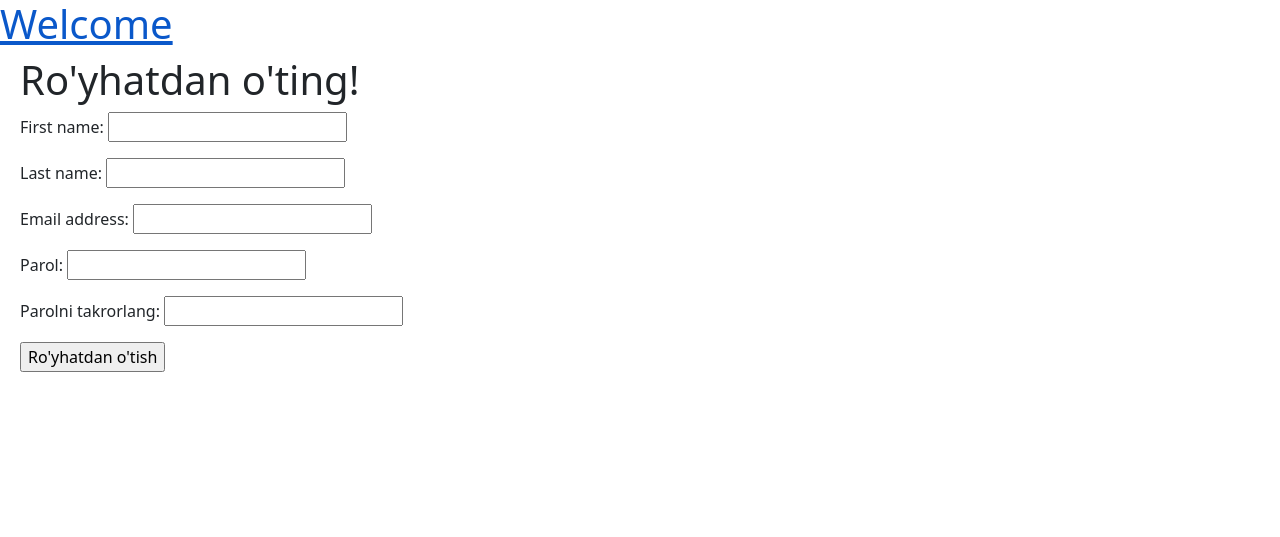
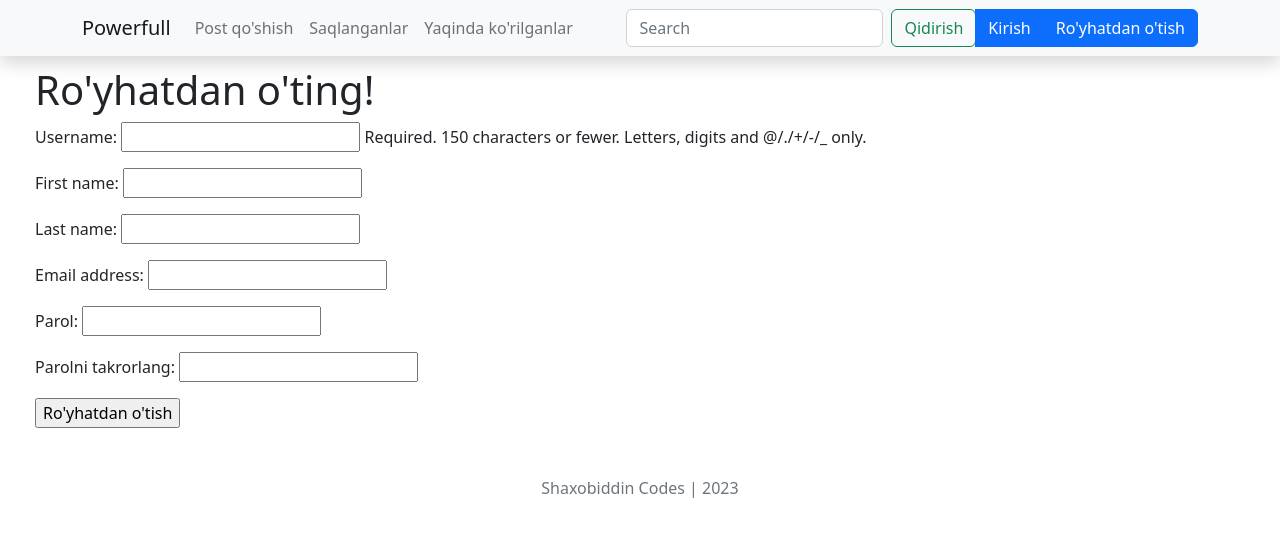
Before and after one commit to success-99/powerful, a Django app: page /post/register/ in a window 1280 px wide. Shown: the top 537 px of the page. Run offline with Django 4.2, Linux system fonts and the light colour scheme; some libraries are stand-ins or nearby versions.

Commit message:
page decaration

```diff
--- a/blog/forms.py
+++ b/blog/forms.py
@@ -1,5 +1,5 @@
 from django import forms
-from .models import Comment
+from .models import Comment, Post
 from django.contrib.auth.models import User
 
 class UserRegistrationForm(forms.ModelForm):
@@ -8,7 +8,7 @@ class UserRegistrationForm(forms.ModelForm):
 
     class Meta:
         model = User
-        fields = ['first_name','last_name','email','password','password_2']
+        fields = ['username','first_name','last_name','email','password','password_2']
 
     def clean_password_2(self):
         data = self.cleaned_data
@@ -33,3 +33,8 @@ class CommentForm(forms.ModelForm):
     class Meta:
         model = Comment
         fields = ['name', 'email', 'body']
+
+class PostAddForm(forms.ModelForm):
+    class Meta:
+        model=Post
+        fields = ['title','author','body']
--- a/blog/urls.py
+++ b/blog/urls.py
@@ -1,17 +1,19 @@
 from django.urls import path
-from .views import post_detail, post_share,post_comment,user_register,user_login,dashboard,delete,post_list
-# from .views import PostListView
+from .views import post_detail, post_share,post_comment_add,user_register,user_login,profile,post_delete,user_logout,post_add
+from .views import PostListView
 
 app_name = 'blog'
 
 urlpatterns = [
-    path('',post_list, name='post_list'),
-    path('<int:year>/<int:month>/<int:day>/<slug:post>/', post_detail, name='post_detail'),
-    path('<int:post_id>/share/', post_share, name='post_share'),
-    path('<int:post_id>/comment/',post_comment , name='post_comment'),
-    path('post/register/', user_register, name='user_register'),
-    path('login/', user_login, name='user_login'),
-    path('profile/', dashboard, name='profile'),
-    path('post/<int:pk>/delete', delete, name='delete'),
+    path('',PostListView.as_view(), name='post_list'),
+    path('<int:year>/<int:month>/<int:day>/<slug:post>/',post_detail, name='post_detail'),
+    path('<int:post_id>/share/',post_share, name='post_share'),
+    path('<int:post_id>/comment/',post_comment_add, name='post_comment'),
+    path('post/register/',user_register, name='user_register'),
+    path('login/',user_login, name='user_login'),
+    path('logout/', user_logout, name='user_logout'),
+    path('post-add/', post_add, name='post_add'),
 
+    path('profile/',profile, name='profile'),
+    path('post/<int:pk>/delete',post_delete, name='post_delete'),
 ]
--- a/blog/views.py
+++ b/blog/views.py
@@ -2,23 +2,38 @@ from django.shortcuts import render, redirect
 from .models import Post
 from django.shortcuts import get_object_or_404,HttpResponse
 from django.views.generic import ListView
-from .forms import EmailPostForm,CommentForm,UserRegistrationForm,LoginForm
+from .forms import EmailPostForm,CommentForm,UserRegistrationForm,LoginForm,PostAddForm
 from django.core.mail import send_mail
 from django.views.decorators.http import require_POST
-from django.contrib.auth import authenticate,login
+from django.contrib.auth import authenticate,login,logout
 from django.contrib.auth.decorators import login_required
+from django.contrib import messages
+
 # Create your views here.
 
-# class PostListView(ListView):
-#     queryset = Post.published.all()
-#     context_object_name = 'posts'
-#     paginate_by = 2
-#     template_name = 'blog/post/list.html'
+class PostListView(ListView):
+    queryset = Post.published.all()
+    context_object_name = 'posts'
+    paginate_by = 2
+    template_name = 'blog/post/list.html'
+
+# @login_required(login_url='blog:user_login')
+# def post_list(request):
+#     posts = Post.published.all()
+#     return render(request, 'blog/post/list.html', {'posts': posts})
 
 @login_required(login_url='blog:user_login')
-def post_list(request):
-    posts = Post.published.all()
-    return render(request, 'blog/post/list.html', {'posts': posts})
+def post_add(request):
+    if request.method == "GET":
+        form = PostAddForm()
+        return render(request, 'blog/post/post_add.html', {'form': form})
+    elif request.method == "POST":
+        form = PostAddForm(data=request.POST, files=request.FILES)
+        if form.is_valid():
+            form.save()
+            messages.success(request, "Muvaffaqiyatli qo'shildi!")
+            return redirect('blog:post_list')
+        return render(request, 'blog/post/post_add.html', {'form': form})
 
 
 def post_detail(request, year, month, day, post):
@@ -53,8 +68,9 @@ def post_share(request, post_id):
     return render(request, 'blog/post/share.html', {'post': post,
                                                     'form': form,
                                                     'sent': sent})
+
 @require_POST
-def post_comment(request,post_id):
+def post_comment_add(request,post_id):
     post = get_object_or_404(Post,id=post_id,status=Post.Status.PUBLISHED)
     comment = None
     form = CommentForm(data=request.POST)
@@ -100,15 +116,23 @@ def user_login(request):
     else:
         form = LoginForm()
         return render(request,'account/login.html',{'form':form })
+
+
 @login_required(login_url='blog:user_login')
-def dashboard(request):
+def profile(request):
     user = request.user
     context={
         'user': user
     }
-    return render(request,'account/dashboard.html',context=context)
+    return render(request,'account/profile.html',context=context)
 
-def delete(request, pk):
+def user_logout(request):
+    if request.user.is_authenticated:
+        logout(request)
+        return redirect('blog:post_list')
+    else:
+        return HttpResponse("Foydalanuvchi avtorizatsiyadan o'tmagan.")
+def post_delete(request, pk):
     delete = get_object_or_404(Post, id=pk)
     delete.delete()
     return redirect('blog:profile')
--- a/core/settings.py
+++ b/core/settings.py
@@ -39,6 +39,9 @@ INSTALLED_APPS = [
     'django.contrib.staticfiles',
 
     #package
+
+    'crispy_forms',
+    'bootstrap5',
     'rest_framework',
 
     # local
@@ -48,7 +51,7 @@ INSTALLED_APPS = [
     'compiler',
 
 ]
-
+CRISPY_TEMPLATE_PACK = 'bootstrap5'
 MIDDLEWARE = [
     'django.middleware.security.SecurityMiddleware',
     'django.contrib.sessions.middleware.SessionMiddleware',
--- a/requriments.txt
+++ b/requriments.txt
@@ -28,3 +28,6 @@ Unipath==1.0
 wcwidth==0.2.6
 webencodings==0.5.1
 whitenoise==5.0.1
+django-crispy-forms==2.0
+django-bootstrap-v5==1.0.11
+crispy-bootstrap5==0.7
--- a/templates/account/dashboard.html
+++ b/templates/account/profile.html
@@ -4,6 +4,6 @@
 {% block content%}
 
 <h1> Dashboard</h1>
-    {{ user.name }}
+    {{ user.first_name }}
 
 {% endblock %}
--- a/templates/account/register_done.html
+++ b/templates/account/register_done.html
@@ -3,7 +3,7 @@
 {% block content %}
  <h1>                   Ro'yhatdan o'tdingiz!</h1>
     <h2>       Welcome {{ new_user.first_name }}!</h2>
-    <p>  <a href="{% url 'blog:login' %}">Login</a> qilishingiz munkin!</p>
+    <p>  <a href="{% url 'blog:user_login' %}">Login</a> qilishingiz munkin!</p>
 
 
 {% endblock %}
--- a/templates/blog/base.html
+++ b/templates/blog/base.html
@@ -1,22 +1,85 @@
 {% load static %}
-<style>
-    .ml{
-        margin-left: 20px;
-    }
-</style>
+
 <!DOCTYPE html>
 <html lang="en">
 <head>
     <meta charset="UTF-8">
-    <link href="https://cdn.jsdelivr.net/npm/bootstrap@5.0.2/dist/css/bootstrap.min.css" rel="stylesheet" integrity="sha384-EVSTQN3/azprG1Anm3QDgpJLIm9Nao0Yz1ztcQTwFspd3yD65VohhpuuCOmLASjC" crossorigin="anonymous">
+    <meta http-equiv="X-UA-Compatible" content="IE=edge">
+    <meta name="viewport" content="width=device-width, initial-scale=1.0">
+    <title>{% block title %} POWERFULL {% endblock title %}</title>
+     <link href="https://cdn.jsdelivr.net/npm/bootstrap@5.2.3/dist/css/bootstrap.min.css" rel="stylesheet" integrity="sha384-rbsA2VBKQhggwzxH7pPCaAqO46MgnOM80zW1RWuH61DGLwZJEdK2Kadq2F9CUG65" crossorigin="anonymous">
+    <link rel="stylesheet" href="https://cdn.jsdelivr.net/npm/bootstrap-icons@1.3.0/font/bootstrap-icons.css">
+</head>
+<style>
+    img{
+        object-fit: contain;
+    }
+    .container2{
+        margin-left: 35px;
+        margin-top: 10px;
+    }
 
-    <title>{% block title %}{% endblock %}</title>
-</head>
+</style>
 <body>
-<h1> <a href="{% url 'blog:post_list'%}"> Welcome </a></h1>
-<div class="ml">
-{% block content %}
-{% endblock%}
-</div>
+    <!-- Navbar Start -->
+    <nav class="shadow navbar navbar-expand-lg bg-light">
+        <div class="container">
+          <a class="navbar-brand" href="/">Powerfull</a>
+          <button class="navbar-toggler" type="button" data-bs-toggle="collapse" data-bs-target="#navbarContent" aria-controls="navbarSupportedContent" aria-expanded="false" aria-label="Toggle navigation">
+            <span class="navbar-toggler-icon"></span>
+          </button>
+          <div class="collapse navbar-collapse" id="navbarContent">
+            <ul class="navbar-nav me-auto mb-2 mb-lg-0">
+
+              <li class="nav-item">
+                <a class="nav-link" href="{% url 'blog:post_add' %}">Post qo'shish</a>
+              </li>
+
+              <li class="nav-item">
+                <a class="nav-link" href="#">Saqlanganlar</a>
+              </li>
+              <li class="nav-item">
+                <a class="nav-link" href="#">Yaqinda ko'rilganlar</a>
+              </li>
+
+
+            </ul>
+              <div class="btn-group">
+                <form class="d-flex " role="search">
+                  <input class="form-control me-2" name="q" type="search" placeholder="Search" aria-label="Qidirish">
+                  <button class="btn btn-outline-success" type="submit">Qidirish</button>
+                </form>
+                {% if request.user.is_authenticated %}
+
+                <button type="button" class="btn  dropdown-toggle" data-bs-toggle="dropdown" data-bs-display="static" aria-expanded="false">
+                  <img src="https://encrypted-tbn0.gstatic.com/images?q=tbn:ANd9GcTemen2YvJHRaq0atbxaYMvcyL7LB0bnN0Rew&usqp=CAU" width="35" height="35" class=" rounded rounded-circle" alt="">
+                </button>
+                <ul class="dropdown-menu dropdown-menu-end dropdown-menu-lg">
+                  <li><a class="dropdown-item" href="{% url 'blog:profile' %}">Profil</a></li>
+                  <li><a class="dropdown-item" href="#">Parolni o'zgartirish</a></li>
+                  <li><a class="dropdown-item" href="#">Profilni tahrirlash</a></li>
+                  <li><a class="dropdown-item" href="{% url 'blog:user_logout' %}">Chiqish</a></li>
+                </ul>
+                {% else %}
+                <a href="{% url 'blog:user_login' %}" class="btn btn-primary">Kirish</a>
+                <a href="{% url 'blog:user_register' %}" class="btn btn-primary">Ro'yhatdan o'tish</a>
+                {% endif %}
+              </div>
+          </div>
+        </div>
+    </nav>
+    <!-- Navbar End -->
+    <div class="container2">
+   {% block content %}
+
+   {% endblock content %}
+    </div>
+
+
+    <div class="footer m-5 mb-3 ">
+        <center class="text-muted" >Shaxobiddin Codes | 2023</center>
+    </div>
+     <script src="js/bootstrap.bundle.min.js"></script>
+     <script src="https://cdn.jsdelivr.net/npm/bootstrap@5.2.3/dist/js/bootstrap.bundle.min.js" integrity="sha384-kenU1KFdBIe4zVF0s0G1M5b4hcpxyD9F7jL+jjXkk+Q2h455rYXK/7HAuoJl+0I4" crossorigin="anonymous"></script>
 </body>
 </html>
--- a/templates/blog/post/detail.html
+++ b/templates/blog/post/detail.html
@@ -13,7 +13,7 @@
         </p>
         {{post.body}}
  <p>
-<p><a href="{% url 'blog:delete' post.pk %}">Postni o'chirish</a></p>
+<p><a href="{% url 'blog:post_delete' post.pk %}">Postni o'chirish</a></p>
 
      <a href="{% url 'blog:post_share' post.id %}">
      Share this post
--- a/templates/blog/post/list.html
+++ b/templates/blog/post/list.html
@@ -16,6 +16,7 @@
         </p>
         {{post.body | truncatewords:1 | linebreaks}}
     {% endfor %}
+{#<p><a href="{% url 'bl' %}">Post qo'shish</a></p>#}
 
 <div class="pagination">
     <span class="step-links">
@@ -23,6 +24,7 @@
             <a href="?page=1">&laquo; first</a>
             <a href="?page={{ page_obj.previous_page_number }}">previous</a>
         {% endif %}
+
 
         <span class="current">
             Page {{ page_obj.number }} of {{ page_obj.paginator.num_pages }}.
```
Also changed, not shown: templates/blog/post/post_add.html (added, +21 -0 lines), db.sqlite3.
